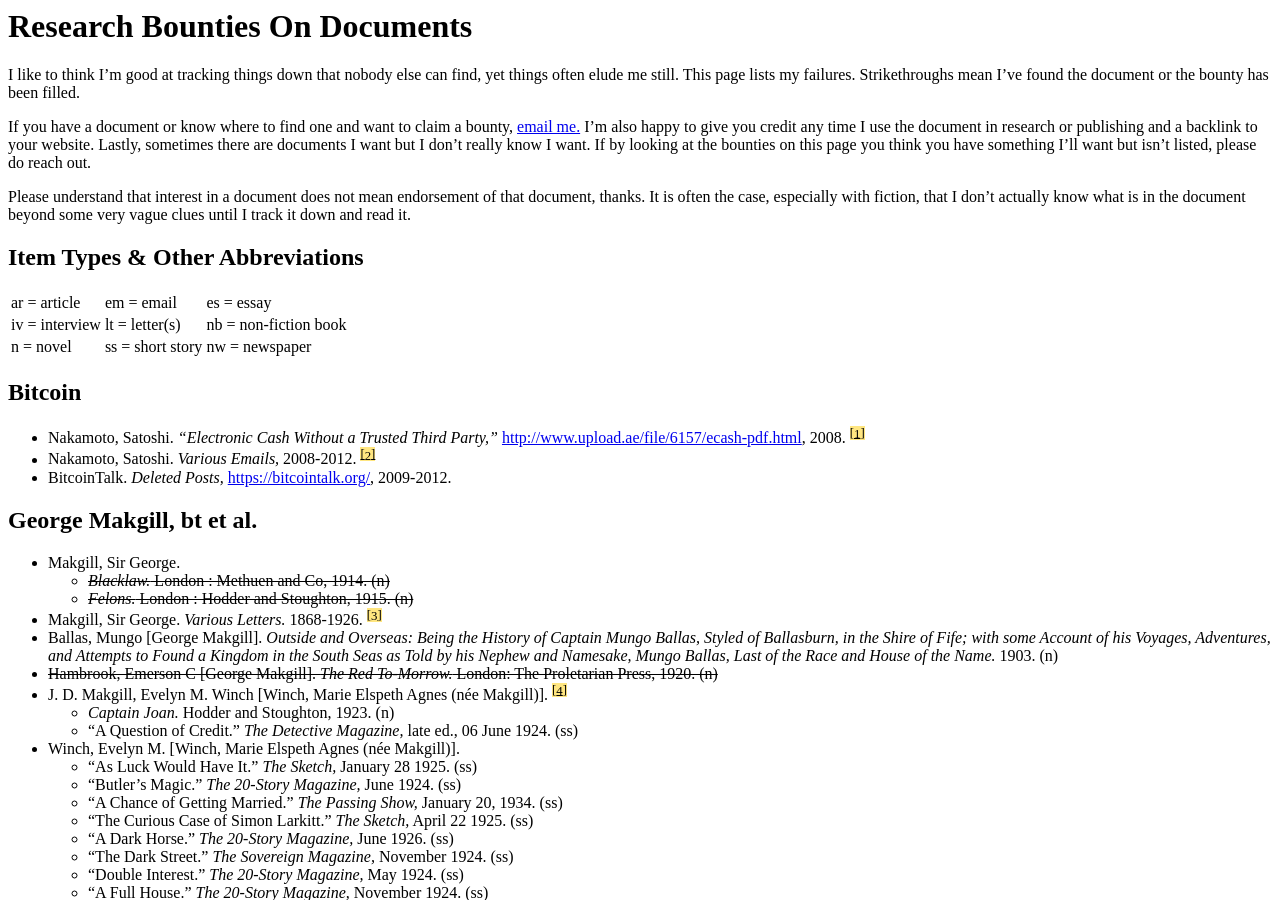
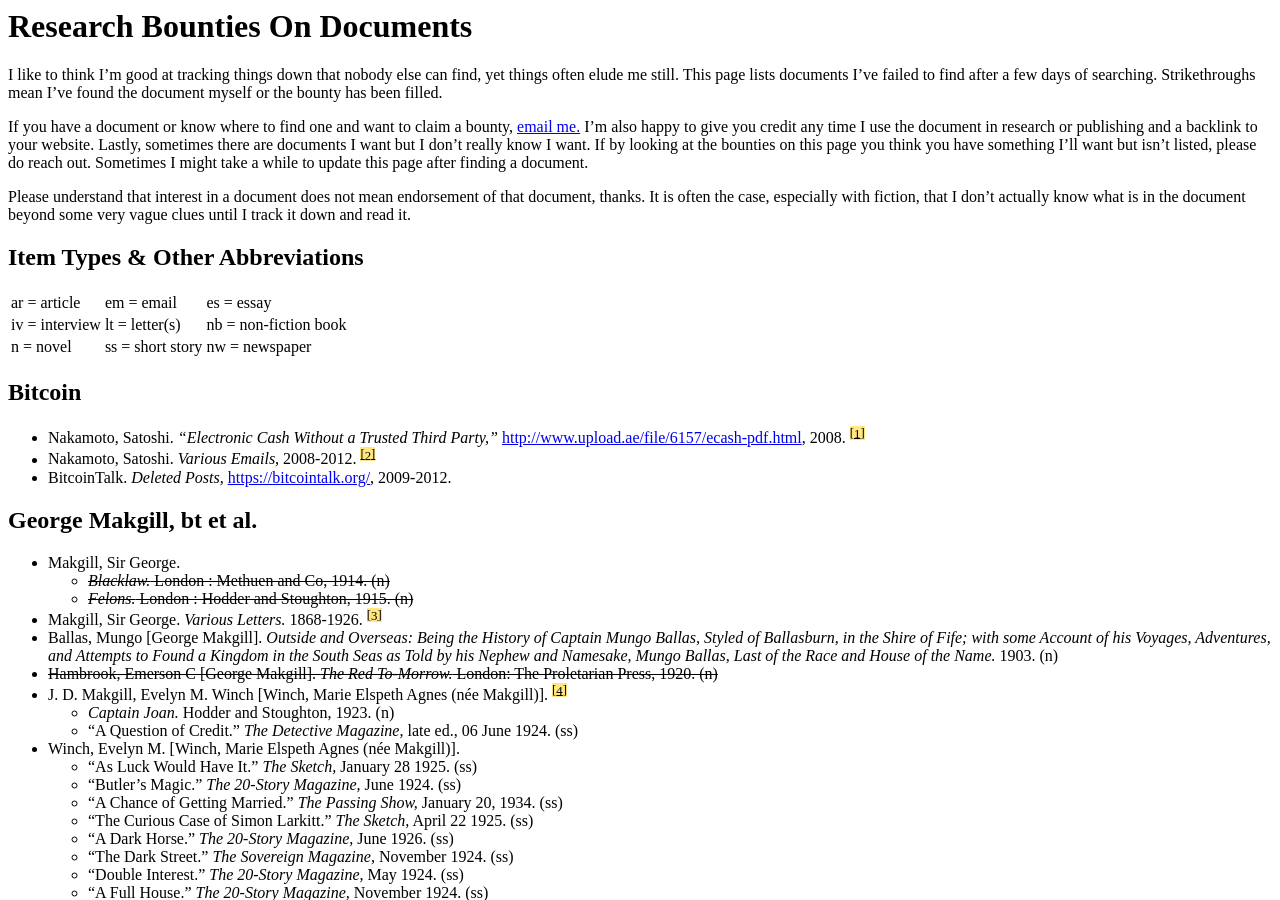
Before and after one commit to derykmakgill/website, a Jekyll site: the page built from research-bounties.md, in a window 1280 px wide and 900 px high. Built offline with Jekyll 4.4.1, drawn with Linux system fonts in a browser that asks for light colours.

Commit message:
Update research-bounties.md

```diff
--- a/research-bounties.md
+++ b/research-bounties.md
@@ -4,9 +4,9 @@
 updated: 2020-11-29
 ---
 
-I like to think I'm good at tracking things down that nobody else can find, yet things often elude me still. This page lists my failures. Strikethroughs mean I've found the document or the bounty has been filled.
+I like to think I'm good at tracking things down that nobody else can find, yet things often elude me still. This page lists documents I've failed to find after a few days of searching. Strikethroughs mean I've found the document myself or the bounty has been filled.
 
-If you have a document or know where to find one and want to claim a bounty, [email me.](/contact) I'm also happy to give you credit any time I use the document in research or publishing and a backlink to your website. Lastly, sometimes there are documents I want but I don't really know I want. If by looking at the bounties on this page you think you have something I'll want but isn't listed, please do reach out.
+If you have a document or know where to find one and want to claim a bounty, [email me.](/contact) I'm also happy to give you credit any time I use the document in research or publishing and a backlink to your website. Lastly, sometimes there are documents I want but I don't really know I want. If by looking at the bounties on this page you think you have something I'll want but isn't listed, please do reach out. Sometimes I might take a while to update this page after finding a document.
 
 Please understand that interest in a document does not mean endorsement of that document, thanks. It is often the case, especially with fiction, that I don't actually know what is in the document beyond some very vague clues until I track it down and read it.
 
```
